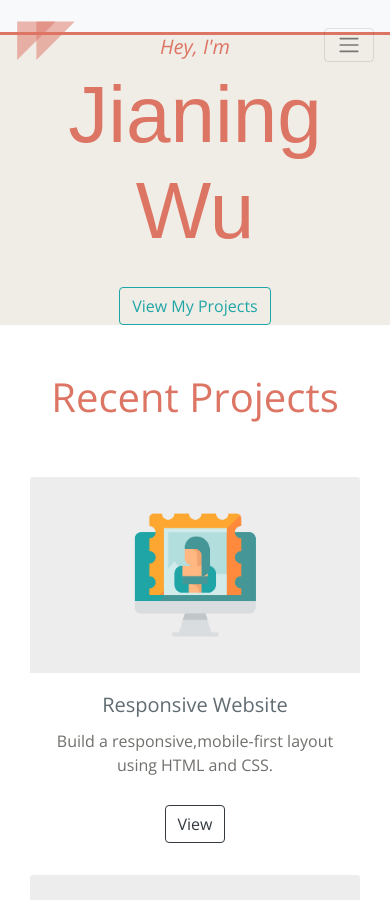
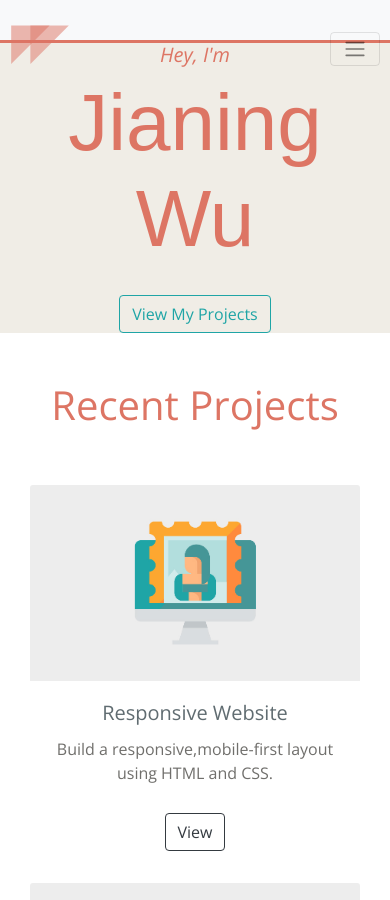
Before and after one commit to JIWU6498/wujenny.com, a Jekyll site: the page built from index.md, in a window 390 px wide and 900 px high. Built offline with Jekyll 4.4.1, drawn with Linux system fonts in a browser that asks for light colours; nearby versions of some CDN libraries; some web fonts are replaced.

Commit message:
add mobile css

```diff
--- a/assets/css/styles.css
+++ b/assets/css/styles.css
@@ -67,7 +67,8 @@ body {
   border-bottom: 3px solid #dd7564; }
   @media (max-width: 480px) {
     #nav {
-      height: 20px !important; } }
+      height: 30px !important;
+      padding: 20px 10px !important; } }
 
 .nav-item {
   font-size: 1.3em;
--- a/css/styles.css
+++ b/css/styles.css
@@ -67,7 +67,7 @@ body {
   border-bottom: 3px solid #dd7564; }
   @media (max-width: 480px) {
     #nav {
-      height: 20px !important;
+      height: 30px !important;
       padding: 20px 10px !important; } }
 
 .nav-item {
--- a/scss/component/_navigation.scss
+++ b/scss/component/_navigation.scss
@@ -5,7 +5,7 @@
 
     border-bottom:3px solid $primary;
     @include media-query-s($break-s) {
-        height: 20px !important;
+        height: 30px !important;
         padding:20px 10px !important;
     }
 }
```
